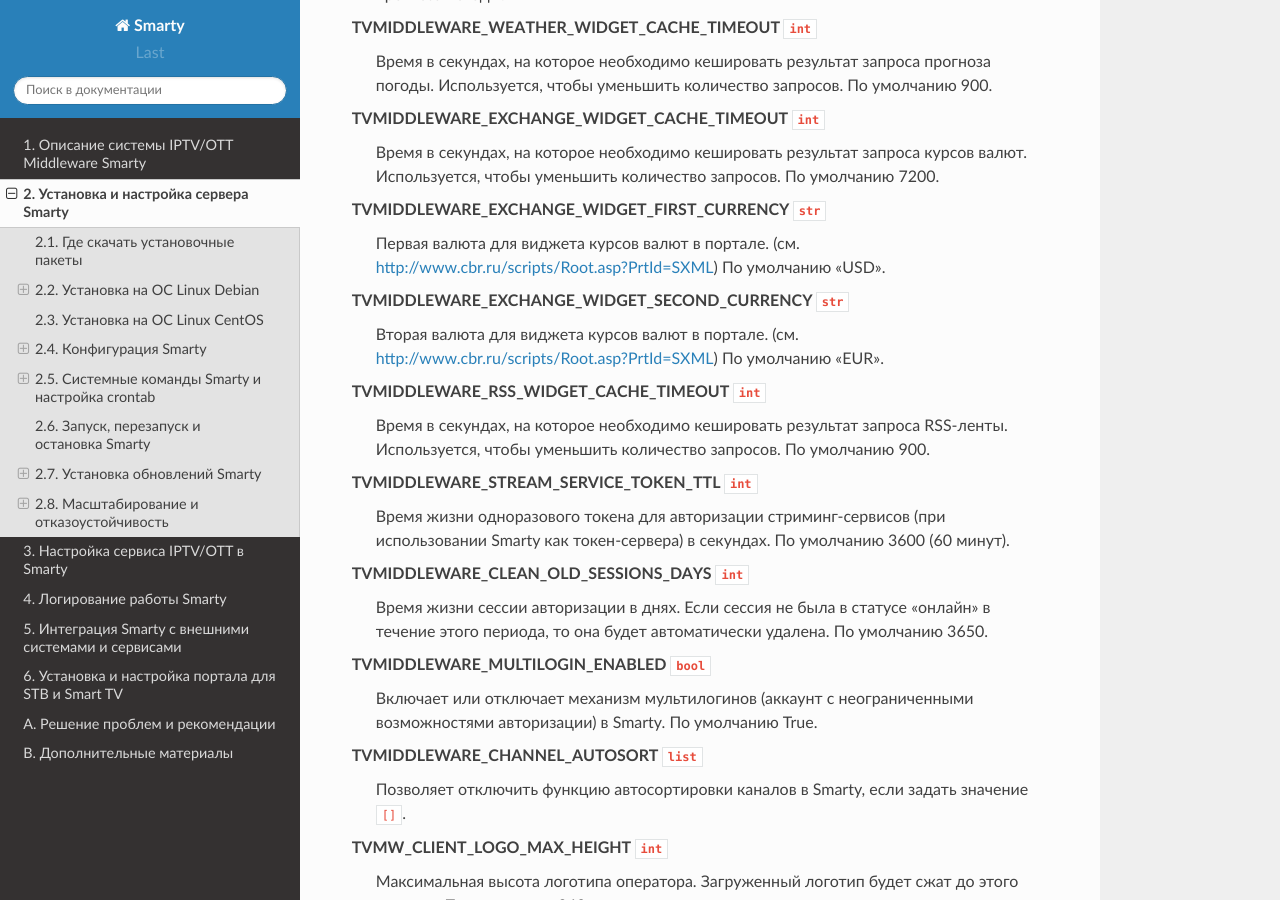
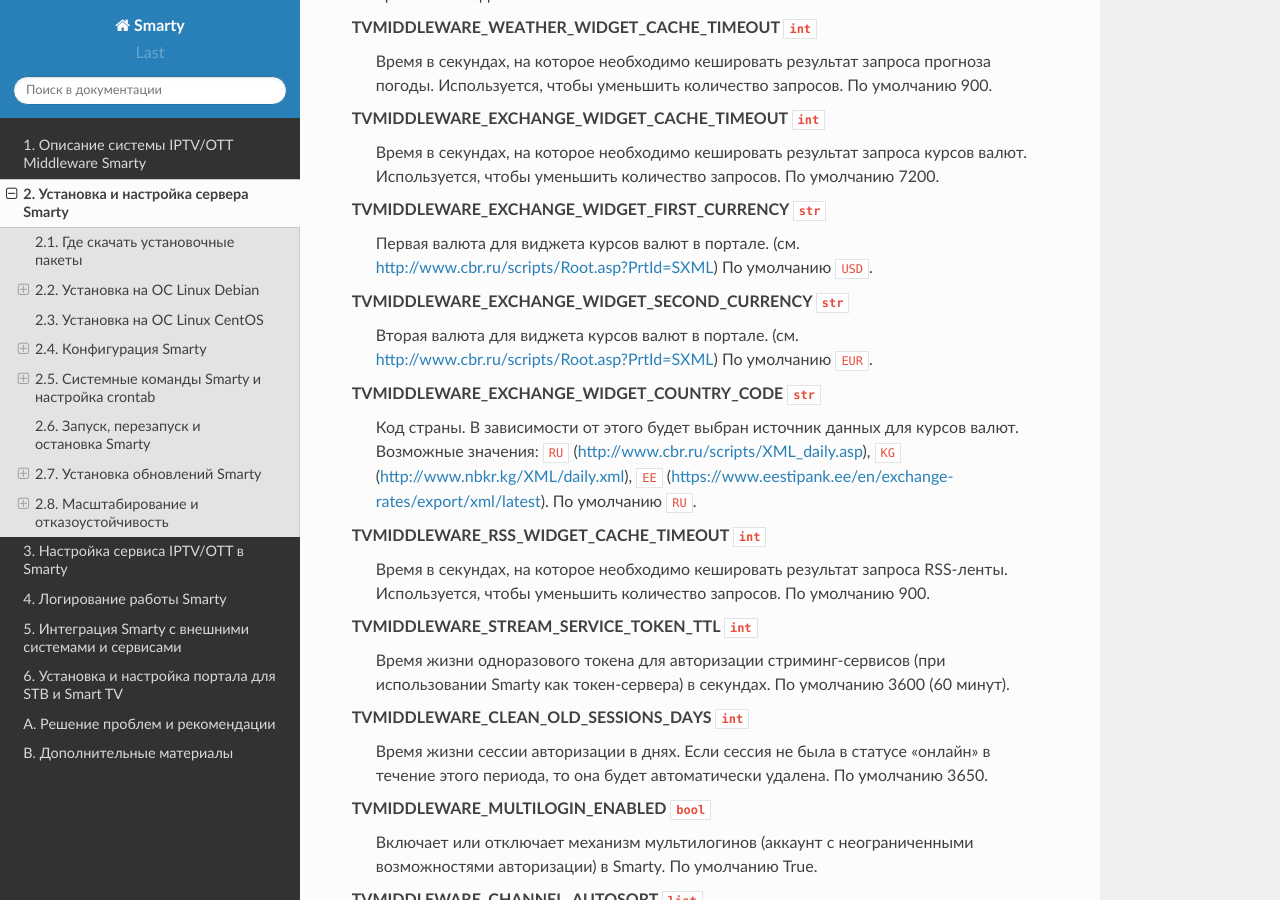
Before and after one commit to sergey-yakovlev/smarty-docs, a Sphinx documentation site: the page built from source/installation_and_configuration.rst, in a window 1280 px wide and 900 px high, scrolled down 4402 px. Built offline with Sphinx 7.4.7 and the Read the Docs theme 2.0.0, drawn with Linux system fonts in a browser that asks for light colours.

Commit message:
TVMIDDLEWARE_EXCHANGE_WIDGET_COUNTRY_CODE

```diff
--- a/source/installation_and_configuration.rst
+++ b/source/installation_and_configuration.rst
@@ -206,11 +206,19 @@
 
 TVMIDDLEWARE_EXCHANGE_WIDGET_FIRST_CURRENCY ``str``
   Первая валюта для виджета курсов валют в портале. (см. http://www.cbr.ru/scripts/Root.asp?PrtId=SXML)
-  По умолчанию "USD".
+  По умолчанию ``USD``.
 
 TVMIDDLEWARE_EXCHANGE_WIDGET_SECOND_CURRENCY ``str``
   Вторая валюта для виджета курсов валют в портале. (см. http://www.cbr.ru/scripts/Root.asp?PrtId=SXML)
-  По умолчанию "EUR".
+  По умолчанию ``EUR``.
+
+TVMIDDLEWARE_EXCHANGE_WIDGET_COUNTRY_CODE ``str``
+  Код страны. В зависимости от этого будет выбран источник данных для курсов валют.
+  Возможные значения:
+  ``RU`` (http://www.cbr.ru/scripts/XML_daily.asp),
+  ``KG`` (http://www.nbkr.kg/XML/daily.xml),
+  ``EE`` (https://www.eestipank.ee/en/exchange-rates/export/xml/latest).
+  По умолчанию ``RU``.
 
 TVMIDDLEWARE_RSS_WIDGET_CACHE_TIMEOUT ``int``
   Время в секундах, на которое необходимо кешировать результат запроса RSS-ленты. Используется, чтобы
```
